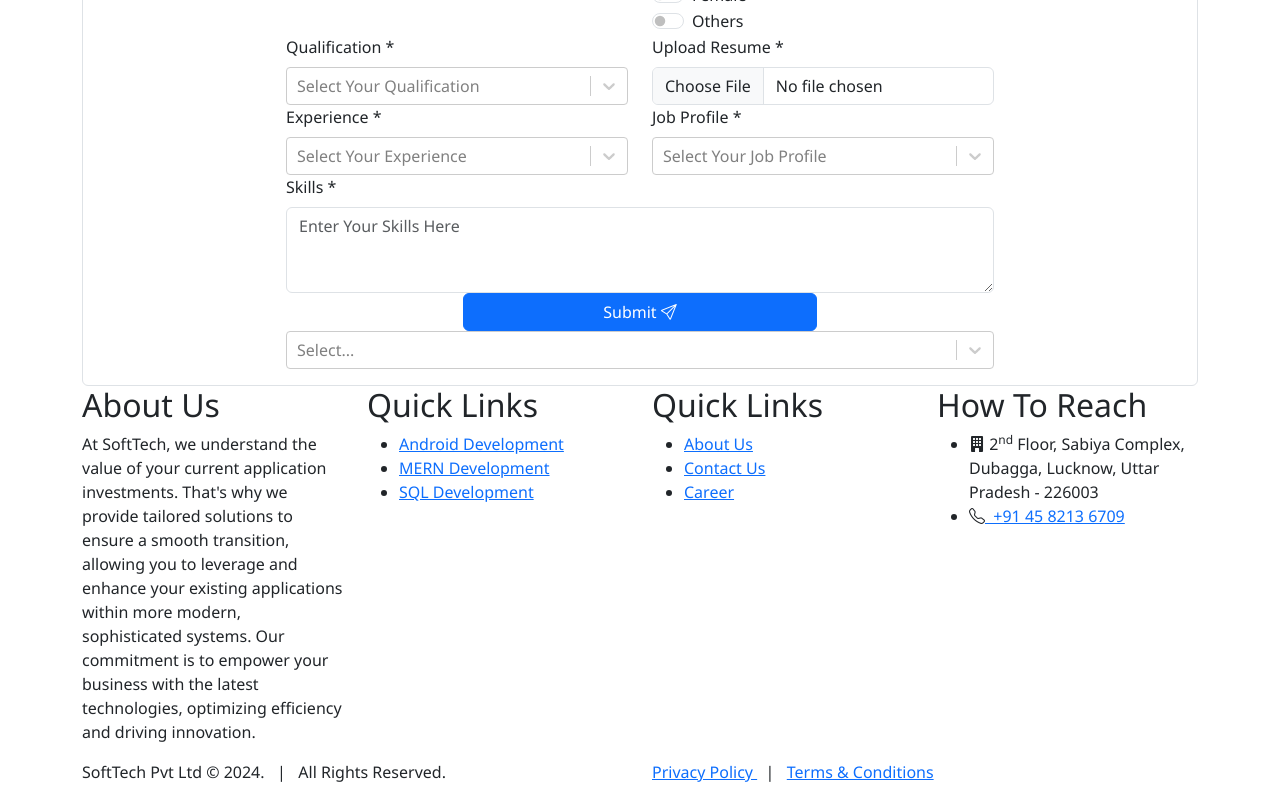
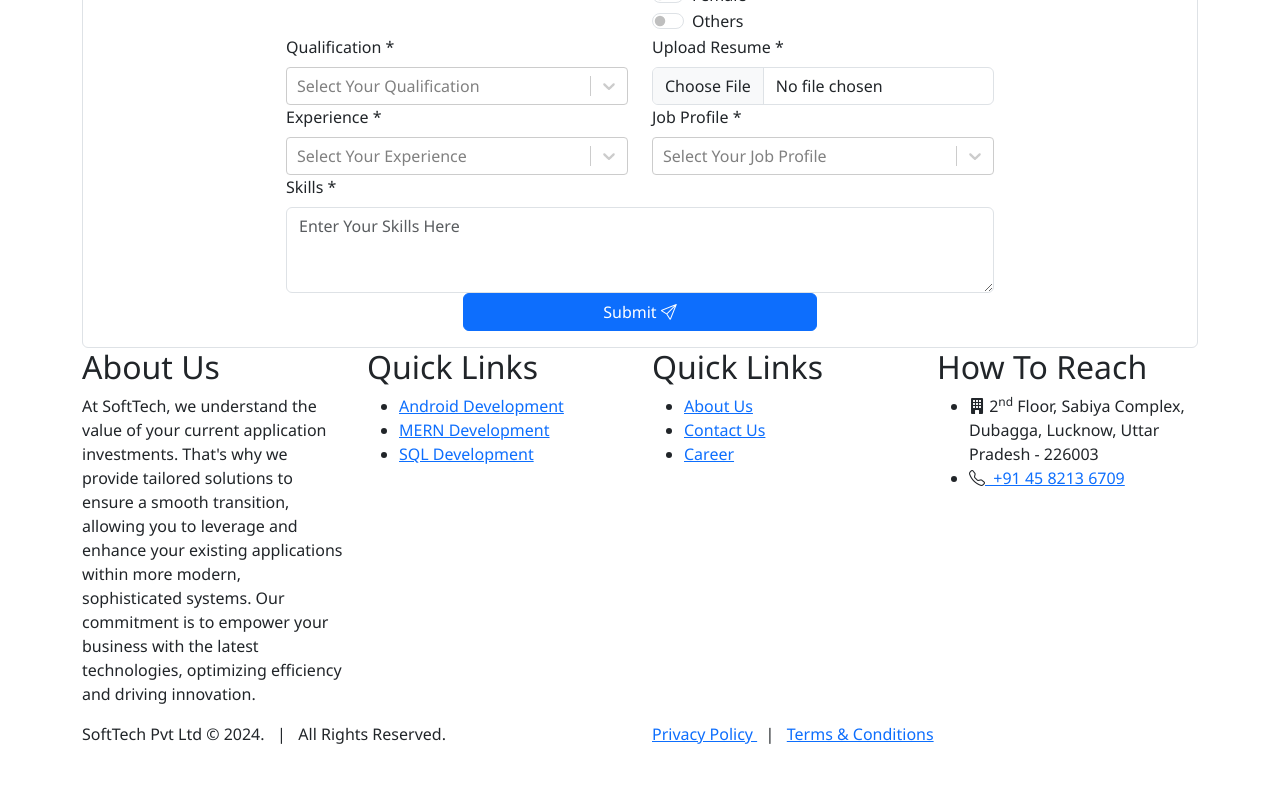
Before and after one commit to jayprakashcs12/soft-tech, a React (Create React App) app: page /career in a window 1280 px wide. Shown: the part 730-1530 px from the top of the page. After the commit the page ends 1492 px from the top, so only its background shows below. Built offline with nearby package versions, Linux system fonts and the light colour scheme.

Commit message:
Update Career Page

```diff
--- a/src/components/common/ProPage.jsx
+++ /dev/null
@@ -1,39 +0,0 @@
-import React, { useState } from "react";
-import Select from "react-select";
-
-const ProPage = () => {
-
-  const qualOptions = [
-    { value: 'B.C.A.', label: 'B.C.A.' },
-    { value: 'B.SC.', label: 'B.SC.' },
-    { value: 'B.Tech', label: 'B.Tech' },
-    { value: 'M.C.A.', label: 'M.C.A.' },
-    { value: 'M.SC.', label: 'M.SC.' },
-    { value: 'M.Tech', label: 'M.Tech' },
-  ];
-
-  const options1 = [
-    { value: 'B.C.A.', label: 'B.C.A.' },
-    { value: 'strawberry', label: 'Strawberry' },
-    { value: 'vanilla', label: 'Vanilla' },
-    { value: 'strawberry', label: 'Strawberry' },
-    { value: 'vanilla', label: 'Vanilla' },
-    { value: 'strawberry', label: 'Strawberry' },
-    { value: 'vanilla', label: 'Vanilla' },
-  ];
-
-  const [qualification, setQualification] = useState(null);
-  const [selectedOption, setSelectedOption] = useState(null);
-
-  return (
-    <React.Fragment>
-      <Select
-        defaultValue={qualification}
-        onChange={setQualification}
-        options={qualOptions}
-      />
-    </React.Fragment>
-  );
-};
-
-export default ProPage;
--- a/src/components/pages/Career.jsx
+++ b/src/components/pages/Career.jsx
@@ -4,7 +4,6 @@ import TitlePage from "../common/TitlePage";
 import TabsCont from '../tabs/TabsCont';
 import AccordionsCont from '../tabs/AccordionsCont';
 import CareerPage from '../common/CareerPage';
-import ProPage from '../common/ProPage';
 
 const Career = () => {
 
@@ -72,7 +71,6 @@ const Career = () => {
                                     <Col lg={2}></Col>
                                     <Col lg={8}>
                                         <CareerPage />
-                                        <ProPage />
                                     </Col>
                                     <Col lg={2}></Col>
                                 </Row>
```
